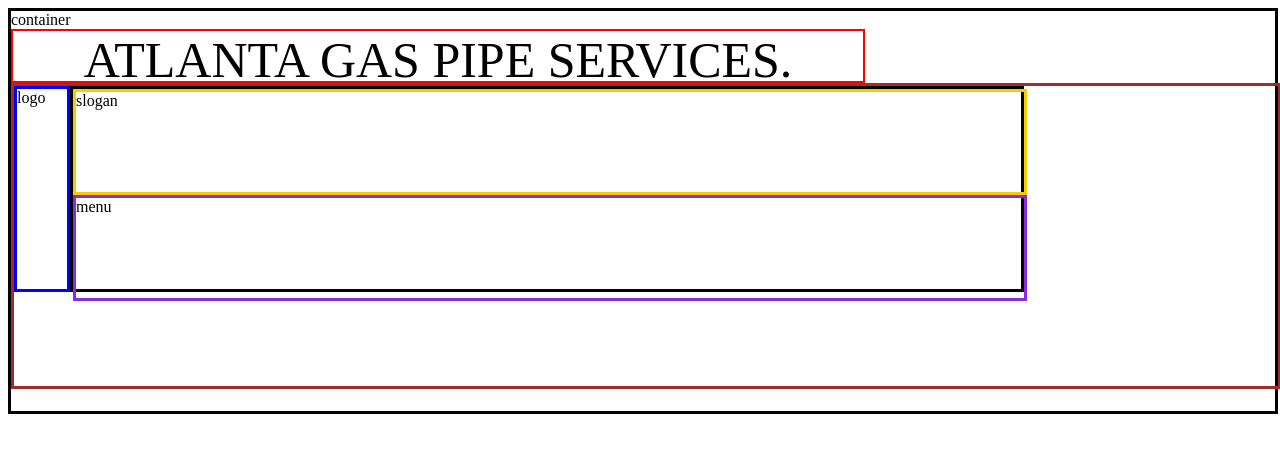
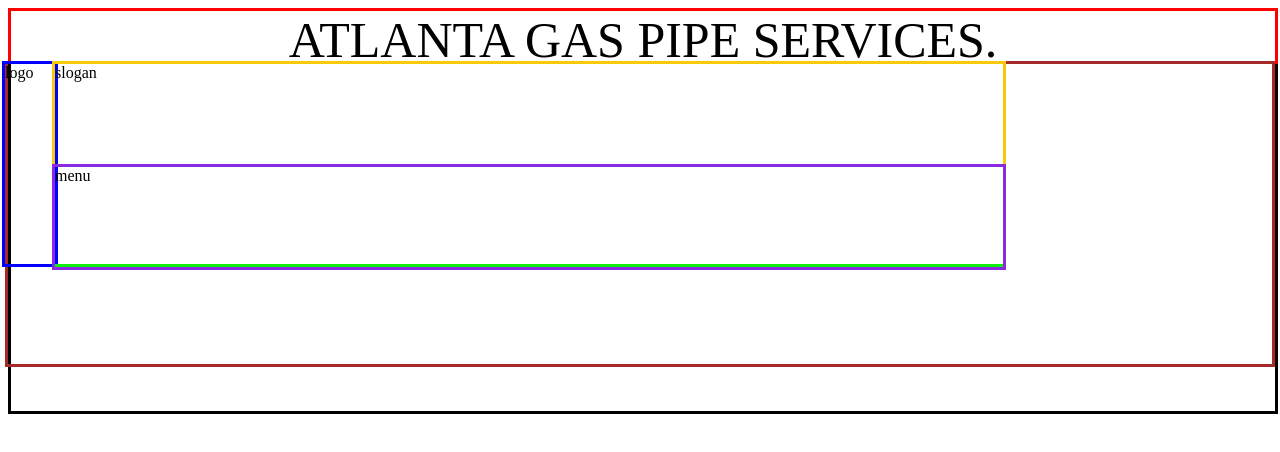
Before and after one commit to kibriawork34/headlinetest, a plain HTML site: page index.html in a window 1280 px wide. Drawn offline with Linux system fonts and the light colour scheme.

Commit message:
box resizing

```diff
--- a/index.html
+++ b/index.html
@@ -8,7 +8,7 @@
     <link rel="stylesheet" href="style.css">
 </head>
 <body>
-  <div class="bgbox">container
+  <div class="bgbox">
   <div class="hdlnbox"><p>ATLANTA GAS PIPE SERVICES.</p> </div>
 
   <div id="lgmnugan">
--- a/style.css
+++ b/style.css
@@ -1,28 +1,51 @@
-.hdlnbox{border: 2px  solid red;
+
+
+
+
+.bgbox{border: 3px solid black;
+    height: 400px;
+    width: 100%;
+margin: 0;
+padding: 0;}
+
+.hdlnbox{border: 3px  solid red;
 height: 50px;
-width:850px;
-box-sizing: content-box;
+width:100%;
+margin: -3px;
 }
 .hdlnbox p{margin: 0 ; padding: 0;
     font-size: 50px;
     text-align: center;}
-.bgbox{border: 3px solid black;
-height: 400px;
-width: 100%;}
+
+
+
+.lgbox{border: 3px solid blue;
+    height: 200px;
+    width: 50px;
+margin: -3px;
+margin-left: -6px;
+}
+
+
+
 .slgnbox{border: 3px solid rgb(247, 203, 9);
     height: 100px;
-    width: 100%;}
-    .lgbox{border: 3px solid blue;
-        height: 200px;
-        width: 50px;}
-        .mnubox{border: 3px solid blueviolet;
-            height: 100px;
-            width: 100%;}
+    width: 100%;
+margin: -3px;
+}
 
-            #mnugan{border: 3px solid black;
+.mnubox{border: 3px solid blueviolet;
+    height: 100px;
+    width: 100%;
+margin: -3px;}
+
+            #mnugan{border: 3px solid #0ff00f;
                 height: 200px;
-                width: 75%;}
+                width: 75%;
+            margin: -3px;
+        }
                 #lgmnugan{border: 3px solid brown;
                     height: 300px;
                     width: 100%;
-                display: flex;}
+                display: flex;
+            margin-left: -6px;}
```
